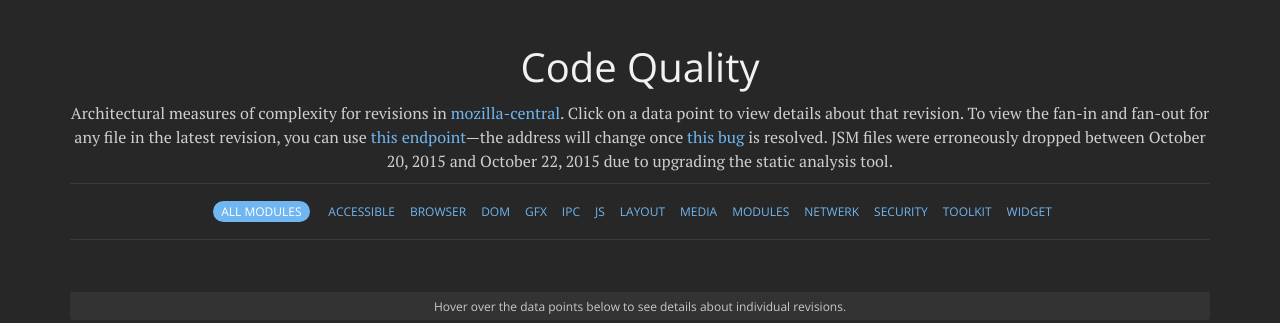
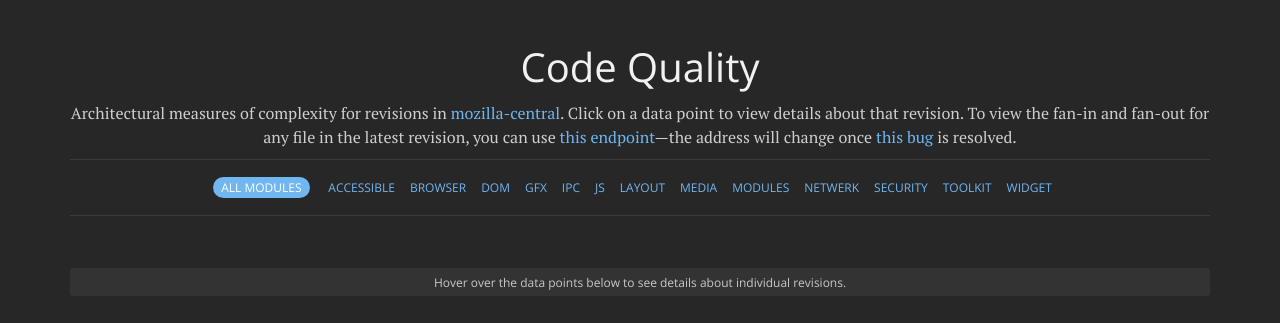
Before and after one commit to mozilla/firefox-code-quality, a plain HTML site: page index.html in a window 1280 px wide. Shown: the top 323 px of the page. Drawn offline with nearby package versions, Linux system fonts and the light colour scheme; no server answers.

Commit message:
Remove reference to dropped data (Oct 20 to 22) in description

```diff
--- a/index.html
+++ b/index.html
@@ -32,7 +32,7 @@
         <div class='row'>
             <div class='col-lg-12'>
                 <h1 class='text-center'>Code Quality</h1>
-                <p class='text-center'>Architectural measures of complexity for revisions in <a href='https://hg.mozilla.org/mozilla-central/'>mozilla-central</a>. Click on a data point to view details about that revision. To view the fan-in and fan-out for any file in the latest revision, you can use <a href='http://almossawi.com:3003/deps/filename=accessible:jsat:EventManager.jsm'>this endpoint</a>&mdash;the address will change once <a href='https://bugzilla.mozilla.org/show_bug.cgi?id=1219410'>this bug</a> is resolved. JSM files were erroneously dropped between October 20, 2015 and October 22, 2015 due to upgrading the static analysis tool.</p>
+                <p class='text-center'>Architectural measures of complexity for revisions in <a href='https://hg.mozilla.org/mozilla-central/'>mozilla-central</a>. Click on a data point to view details about that revision. To view the fan-in and fan-out for any file in the latest revision, you can use <a href='http://almossawi.com:3003/deps/filename=accessible:jsat:EventManager.jsm'>this endpoint</a>&mdash;the address will change once <a href='https://bugzilla.mozilla.org/show_bug.cgi?id=1224318'>this bug</a> is resolved.</p>
                 <ul class='switch text-center'>
                     <li><a href='#' id='goto-all' class='pill'>All modules</a></li>
                 </ul>
```
